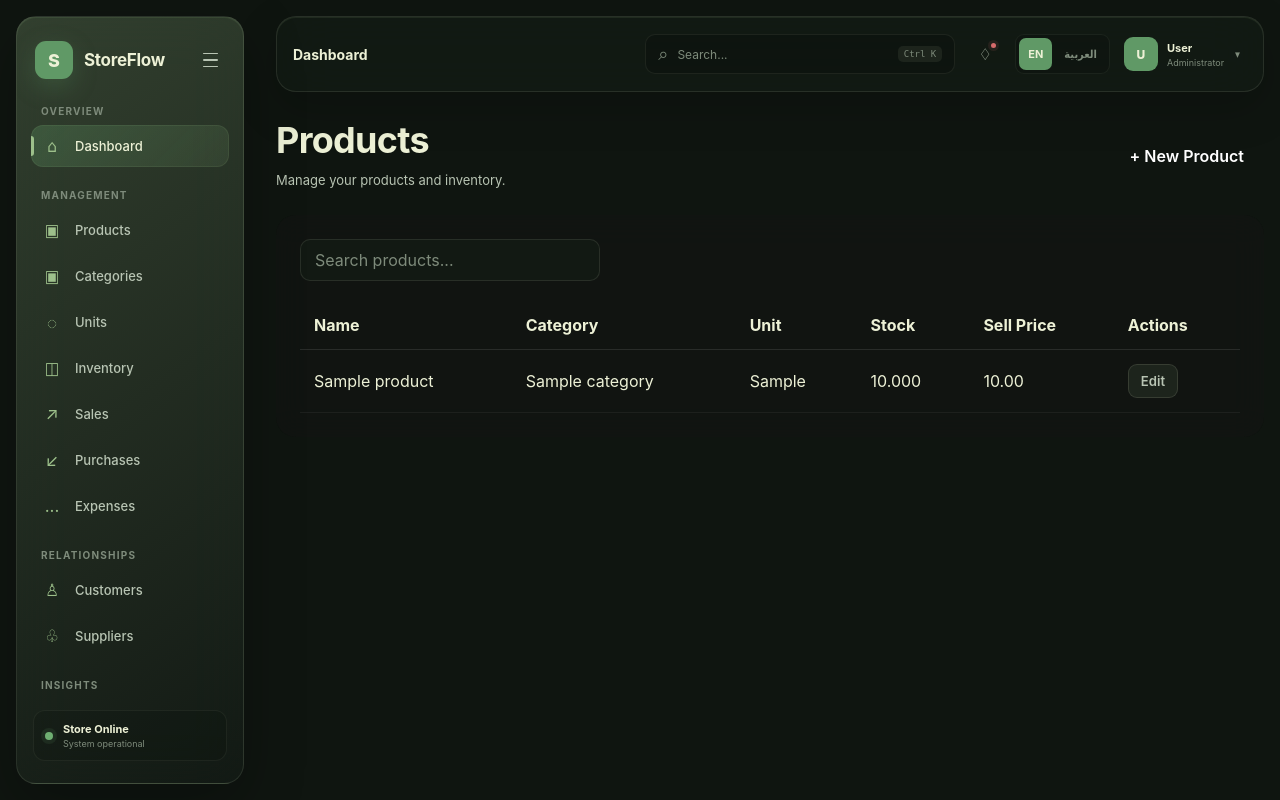
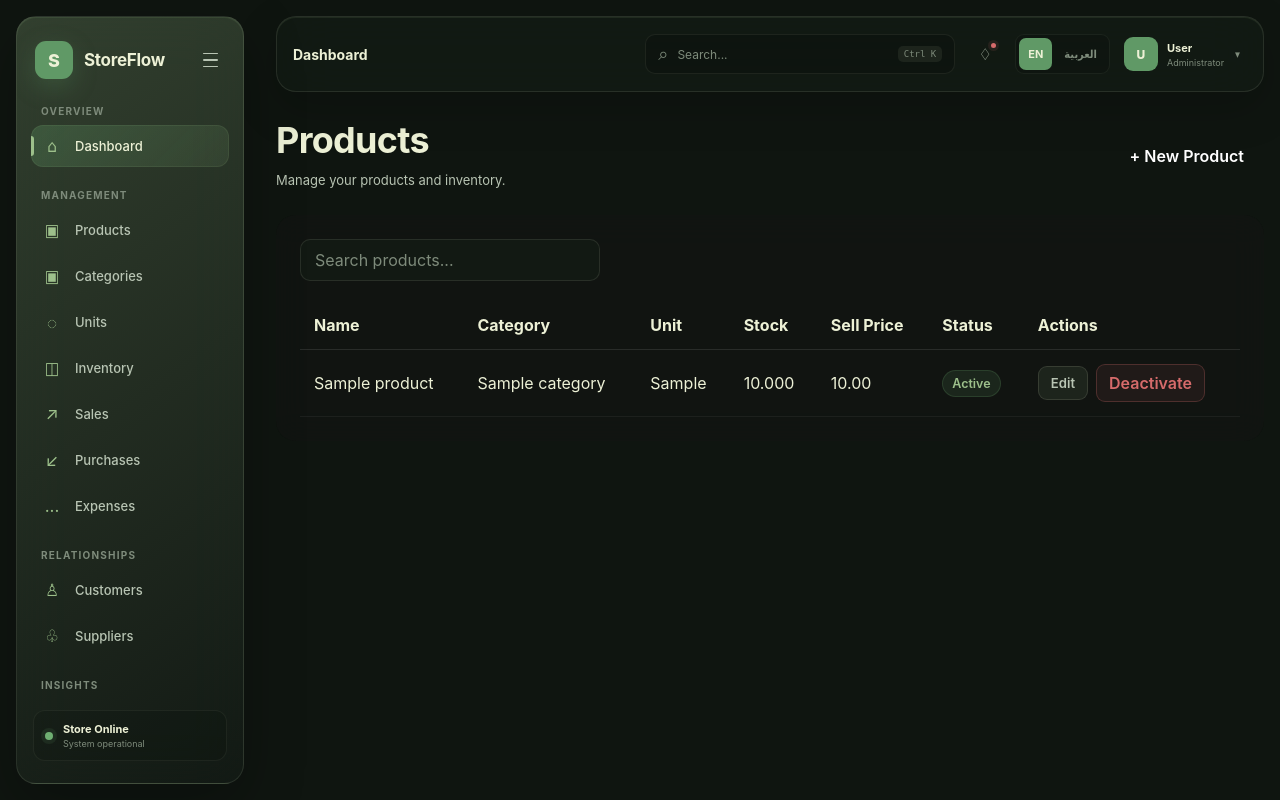
Before and after one commit to issam2a/store-management-system, a Django app: page /products/ in a window 1280 px wide. Run offline with Django 5.2, Linux system fonts and the light colour scheme; tables that the repository leaves empty hold one stand-in row (values such as "Sample post").

Commit message:
feat(products): add product activation workflow

```diff
--- a/apps/products/urls.py
+++ b/apps/products/urls.py
@@ -14,6 +14,8 @@ from .views import (
     unit_deactivate,
     unit_edit,
     unit_list,
+    product_activate,
+    product_deactivate,
 )
 
 urlpatterns = [
@@ -64,4 +66,14 @@ urlpatterns = [
         product_edit,
         name="product_edit",
     ),
+    path(
+        "<int:product_id>/activate/",
+        product_activate,
+        name="product_activate",
+    ),
+    path(
+        "<int:product_id>/deactivate/",
+        product_deactivate,
+        name="product_deactivate",
+    ),
 ]
--- a/apps/products/views.py
+++ b/apps/products/views.py
@@ -17,6 +17,9 @@ from .services import (
     update_category,
     update_unit,
     update_product,
+    activate_product,
+    deactivate_product,
+
 )
 
 def product_list(request):
@@ -118,6 +121,28 @@ def product_edit(request, product_id):
         },
     )
 
+def product_activate(request, product_id):
+    if request.method == "POST":
+        activate_product(product_id=product_id)
+
+        messages.success(
+            request,
+            _("Product activated successfully."),
+        )
+
+    return redirect("product_list")
+
+
+def product_deactivate(request, product_id):
+    if request.method == "POST":
+        deactivate_product(product_id=product_id)
+
+        messages.success(
+            request,
+            _("Product deactivated successfully."),
+        )
+
+    return redirect("product_list")
 # -------------------------------------------------------------------
 # Category CRUD
 # -------------------------------------------------------------------
--- a/dashboard/templates/products/product_list.html
+++ b/dashboard/templates/products/product_list.html
@@ -9,16 +9,12 @@
         <p>{% trans "Manage your products and inventory." %}</p>
     </div>
 
-
     <a href="{% url 'product_create' %}" class="btn-primary">
         + {% trans "New Product" %}
     </a>
-
-
 </div>
 
 <div class="card">
-
 
     <div class="table-toolbar">
 
@@ -39,6 +35,7 @@
                 <th>{% trans "Unit" %}</th>
                 <th>{% trans "Stock" %}</th>
                 <th>{% trans "Sell Price" %}</th>
+                <th>{% trans "Status" %}</th>
                 <th>{% trans "Actions" %}</th>
             </tr>
         </thead>
@@ -48,7 +45,10 @@
             {% for product in products %}
 
                 <tr>
-                <td>{{ product.name }}</td>
+
+                    <td>
+                        {{ product.name }}
+                    </td>
 
                     <td>
                         {{ product.category.name }}
@@ -67,6 +67,18 @@
                     </td>
 
                     <td>
+                        {% if product.is_active %}
+                            <span class="status-badge status-success">
+                                {% trans "Active" %}
+                            </span>
+                        {% else %}
+                            <span class="status-badge status-muted">
+                                {% trans "Inactive" %}
+                            </span>
+                        {% endif %}
+                    </td>
+
+                    <td>
                         <div class="table-actions">
 
                             <a
@@ -76,14 +88,51 @@
                                 {% trans "Edit" %}
                             </a>
 
+                            {% if product.is_active %}
+
+                                <form
+                                    method="post"
+                                    action="{% url 'product_deactivate' product.id %}"
+                                    class="inline-form"
+                                >
+                                    {% csrf_token %}
+
+                                    <button
+                                        type="submit"
+                                        class="btn-danger btn-small"
+                                    >
+                                        {% trans "Deactivate" %}
+                                    </button>
+                                </form>
+
+                            {% else %}
+
+                                <form
+                                    method="post"
+                                    action="{% url 'product_activate' product.id %}"
+                                    class="inline-form"
+                                >
+                                    {% csrf_token %}
+
+                                    <button
+                                        type="submit"
+                                        class="btn-secondary btn-small"
+                                    >
+                                        {% trans "Activate" %}
+                                    </button>
+                                </form>
+
+                            {% endif %}
+
                         </div>
                     </td>
+
                 </tr>
 
             {% empty %}
 
                 <tr>
-                <td colspan="6">
+                    <td colspan="7">
                         {% trans "No products found." %}
                     </td>
                 </tr>
@@ -94,7 +143,6 @@
 
     </table>
 
-
 </div>
 
 {% endblock %}
```
Also changed, not shown: locale/ar/LC_MESSAGES/django.po, 1 other file. Lines whose indentation alone changed are shown as unchanged.
